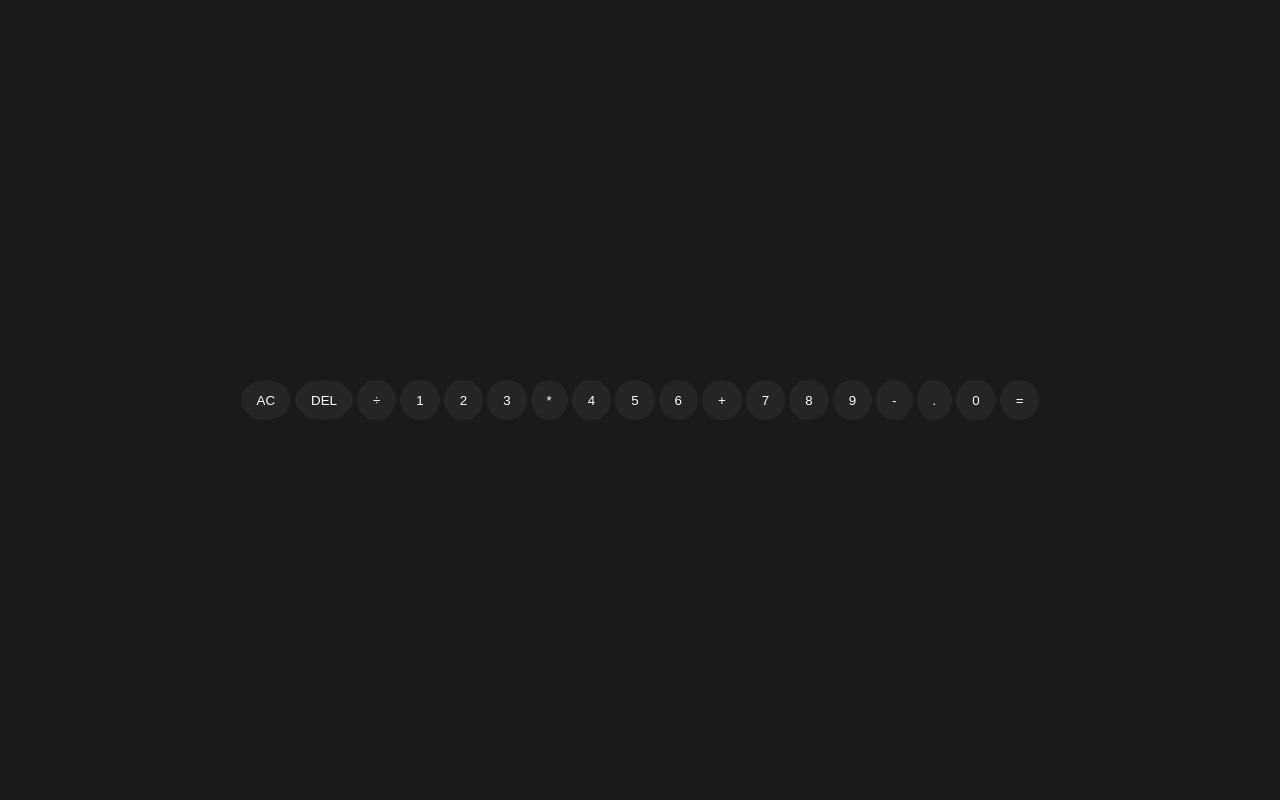
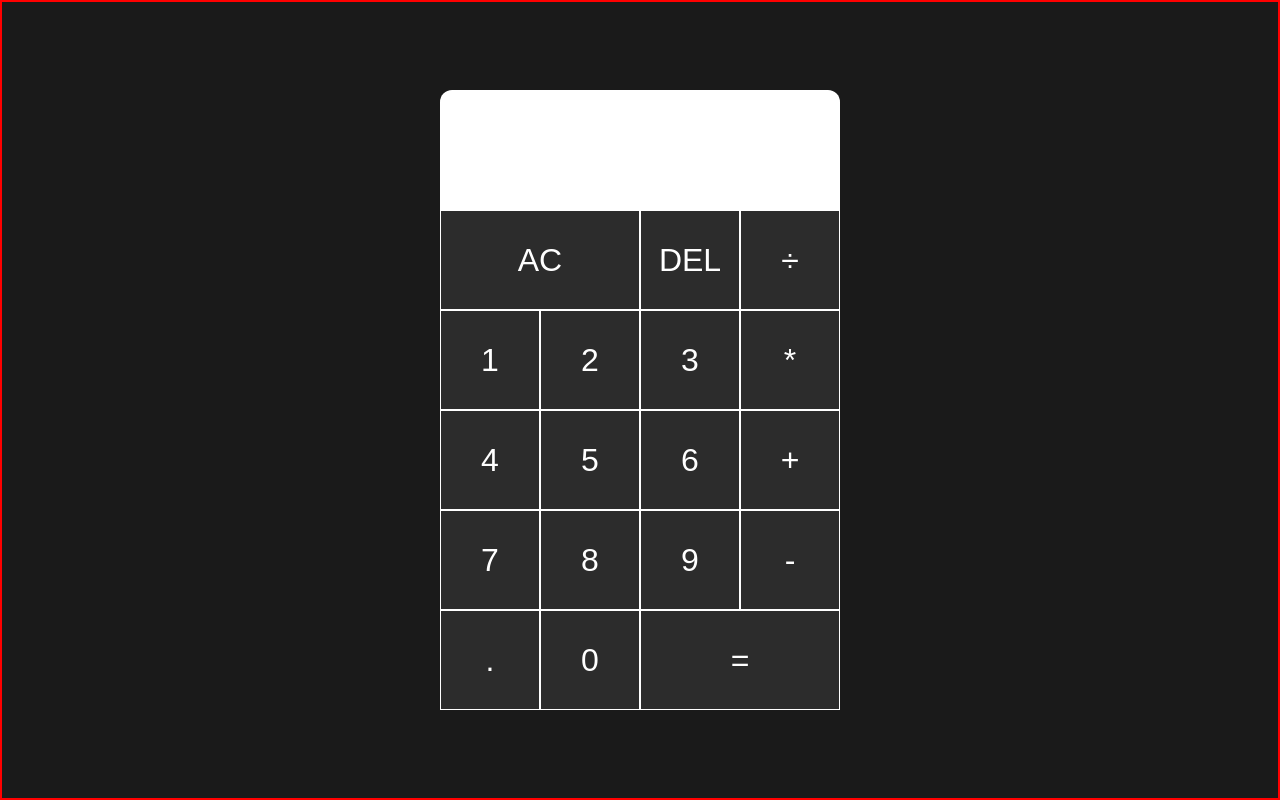
Before and after one commit to Rakesh07778777/Calculator, a plain HTML site: page index.html in a window 1280 px wide. Drawn offline with Linux system fonts and the light colour scheme.

Commit message:
stylings

```diff
--- a/style.css
+++ b/style.css
@@ -5,24 +5,50 @@
 }
 
 body{
-    height: 100vh;
     background-color: #1a1a1a;
-    display: flex;
-    justify-content: center;
-    align-items: center;
 }
 
 
-button{
-    padding: 0.8rem 1rem;
+
+.calculator-grid{
+    border: 2px solid red;
+    min-height: 100vh;
+    display: grid;
+    align-content: center;
+    justify-content: center;
+    grid-template-columns: repeat(4, 100px);
+    grid-template-rows: minmax(120px , auto) repeat(5, 100px);
+}
+
+
+.calculator-grid > button{
     border: none;
-    background-color: #252525;
+    outline: none;
+    background-color: #2c2c2c;
     color: #fff;
-    border-radius: 50%;
+    border: 1px solid white;
+    font-size: 2rem;
+    cursor: pointer;
+}
+
+.calculator-grid > button:hover{
+    background-color: #111;
+}
+
+.span-two{
+    grid-column: span 2;
 }
 
 .output{
-    color: #fff;
+    grid-column: 1 / -1;
+    color: #2b2b2b;
     display: flex;
-    gap: 2rem;
+    flex-direction: column;
+    align-items: flex-end;
+    justify-content: space-around;
+    padding: 0.8rem;
+    background-color: #ffffff;
+    font-size: 2rem;
+    border-top-left-radius: 12px;
+    border-top-right-radius: 12px;
 }
```
